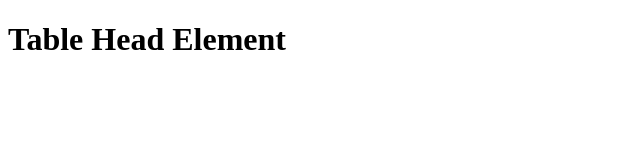
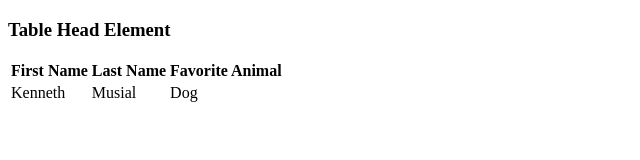
Before and after one commit to musialkc/html-exercise, a plain HTML site: page favorites.html in a window 1280 px wide. Shown: the whole page, without its empty margins (0-640 px from the left). Drawn offline with Linux system fonts and the light colour scheme.

Commit message:
favorites.html create row of table headers and body for my name and favorite animal

```diff
--- a/favorites.html
+++ b/favorites.html
@@ -8,8 +8,18 @@
 <body>
     <table>
         <thead>
-            <h1>Table Head Element</h1>
+            <h3>Table Head Element</h3>
         </thead>
+            <tr>
+                <th>First Name</th>
+                <th>Last Name</th>
+                <th>Favorite Animal</th>
+            </tr>
+            <tr>
+                <td> Kenneth</td>
+                <td> Musial</td>
+                <td> Dog</td>
+            </tr>
     </table>
 </body>
 </html>
```
